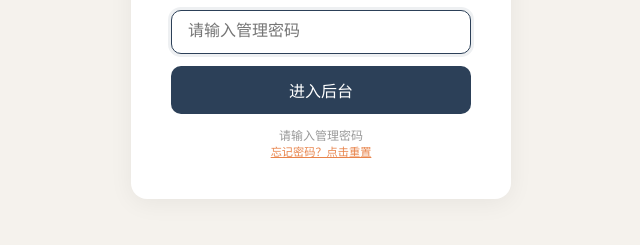
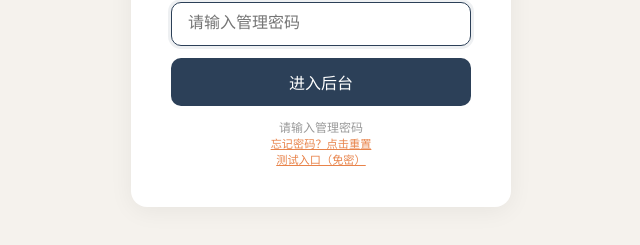
Before and after one commit to TimCheung-jx/poetry-site, a plain HTML site: page admin.html in a window 1280 px wide. Shown: the part 343-588 px from the top of the page, without its empty margins (319-959 px from the left). Drawn offline with Linux system fonts and the light colour scheme.

Commit message:
Add bypass login for testing

```diff
--- a/admin.html
+++ b/admin.html
@@ -79,7 +79,7 @@ body{font-family:-apple-system,'Noto Sans SC',sans-serif;background:var(--cream)
     <input type="password" id="pwd" placeholder="请输入管理密码" autofocus>
     <button type="submit">进入后台</button>
     <p class="login-err" id="loginErr">密码错误</p>
-    <p class="login-hint">请输入管理密码<br><a href="#" onclick="resetPassword();return false;" style="color:var(--orange);font-size:0.7rem">忘记密码？点击重置</a></p>
+    <p class="login-hint">请输入管理密码<br><a href="#" onclick="resetPassword();return false;" style="color:var(--orange);font-size:0.7rem">忘记密码？点击重置</a><br><a href="#" onclick="bypassLogin();return false;" style="color:var(--orange);font-size:0.7rem">测试入口（免密）</a></p>
   </form>
 </div>
 
@@ -187,6 +187,13 @@ function login(e) {
   } else {
     document.getElementById('loginErr').style.display = 'block';
   }
+}
+
+function bypassLogin() {
+  document.getElementById('loginScreen').style.display = 'none';
+  document.getElementById('appScreen').style.display = 'block';
+  loadConfig();
+  loadPoems();
 }
 
 function logout() {
```
